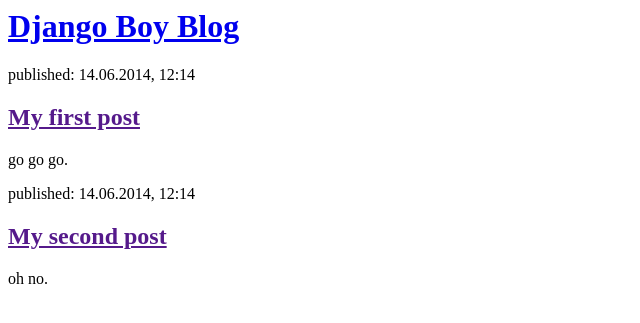
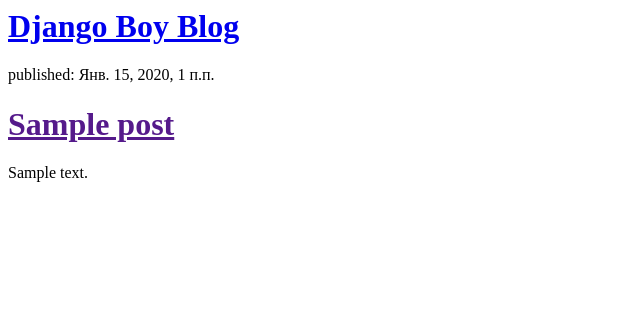
Before and after one commit to staskarm/my-first-blog, a Django app: page / in a window 1280 px wide. Shown: the top 323 px of the page, without its empty margins (0-640 px from the left). Run offline with Django 3.2, Linux system fonts and the light colour scheme; tables that the repository leaves empty hold one stand-in row (values such as "Sample post").

Commit message:
Modified templates to display posts from datebase.

```diff
--- a/blog/templates/blog/post_list.html
+++ b/blog/templates/blog/post_list.html
@@ -7,16 +7,12 @@
             <h1><a href="/">Django Boy Blog</a></h1>
         </div>
 
+    {% for post in posts %}
         <div>
-            <p>published: 14.06.2014, 12:14</p>
-            <h2><a href="">My first post</a></h2>
-            <p>go go go.</p>
+            <p>published: {{ post.published_date }}</p>
+            <h1><a href="">{{ post.title }}</a></h1>
+            <p>{{ post.text|linebreaksbr}}</p>
         </div>
-
-        <div>
-            <p>published: 14.06.2014, 12:14</p>
-            <h2><a href="">My second post</a></h2>
-            <p>oh no.</p>
-        </div>
+    {% endfor %}
     </body>
 </html>
--- a/blog/views.py
+++ b/blog/views.py
@@ -1,6 +1,10 @@
 from django.shortcuts import render
+from django.utils import timezone
+from .models import Post
+
 
 # Create your views here.
 
 def post_list(request):
-    return render(request, 'blog/post_list.html', {})
+    posts = Post.objects.filter(published_date__lte=timezone.now()).order_by('published_date')
+    return render(request, 'blog/post_list.html', {'posts': posts})
```
